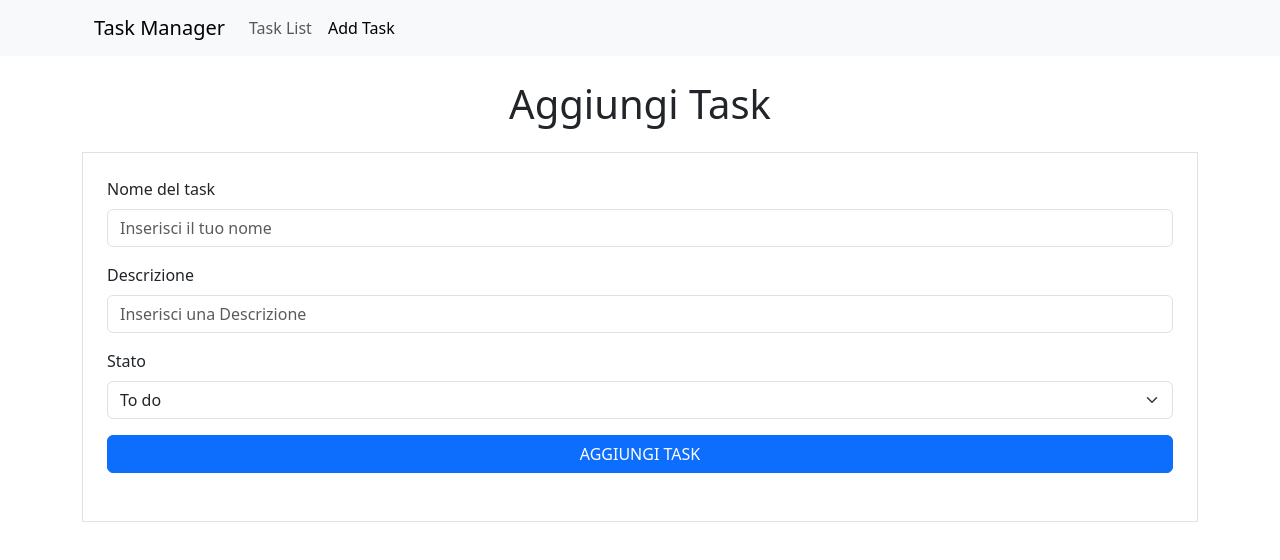
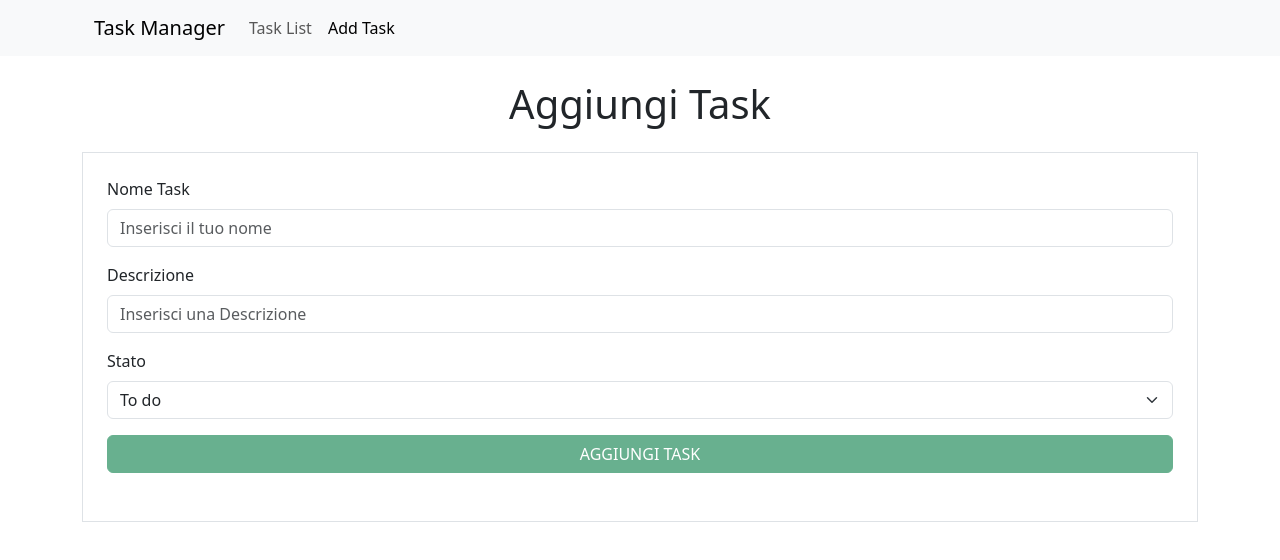
Before and after one commit to karlo-kasi/ex-react-task-manager, a React (Vite) app in the folder react-task-manager-front-end/: page /add-task in a window 1280 px wide. Shown: the top 560 px of the page. Built offline with nearby package versions, Linux system fonts and the light colour scheme; no server answers.

Commit message:
small fix

```diff
--- a/react-task-manager-front-end/src/pages/AddTask.jsx
+++ b/react-task-manager-front-end/src/pages/AddTask.jsx
@@ -47,7 +47,7 @@ export default function AddTask() {
                             </div>
                         )}
                         <div className="mb-3">
-                            <label className="form-label">Nome del task</label>
+                            <label className="form-label">Nome Task</label>
                             <input
                                 type="text"
                                 value={title}
@@ -58,7 +58,7 @@ export default function AddTask() {
                             {title.trim() && (
                                 <div>
                                     <p className={isTitleValid ? "text-success" : "text-danger"}>
-                                        {isTitleValid ? "Username valido" : "Inserisci un Username valido (Non usare Caratteri Speciali)."}
+                                        {isTitleValid ? "Username valido" : "Inserisci una task valida (Non usare caratteri speciali)."}
                                     </p>
                                 </div>
                             )}
@@ -90,8 +90,9 @@ export default function AddTask() {
 
                         <div className='d-grid mb-4'>
                             <button
-                                className='btn btn-primary'
+                                className='btn btn-success'
                                 type="submit"
+                                disabled={!title}
                             >
                                 AGGIUNGI TASK
                             </button>
```
